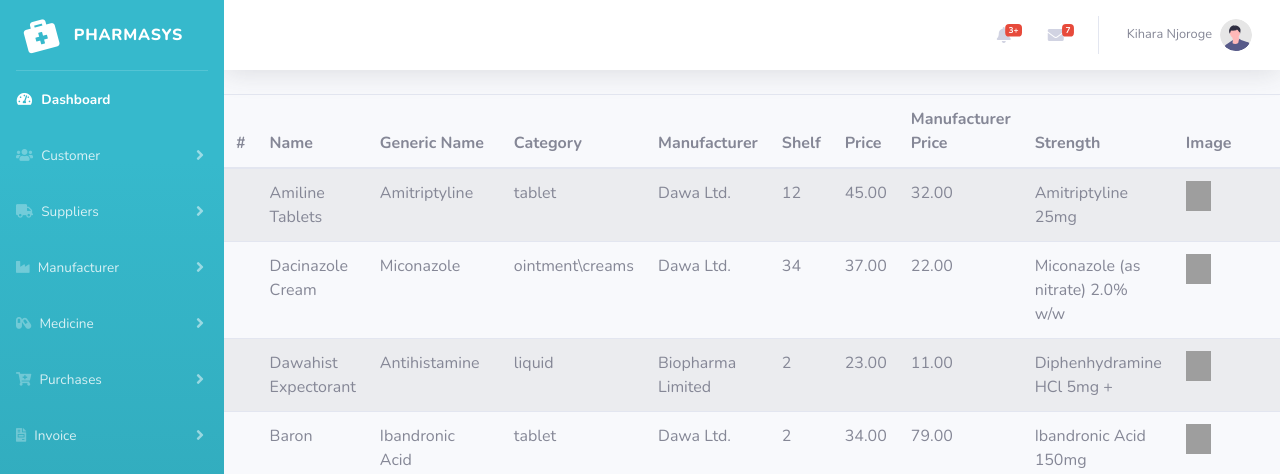
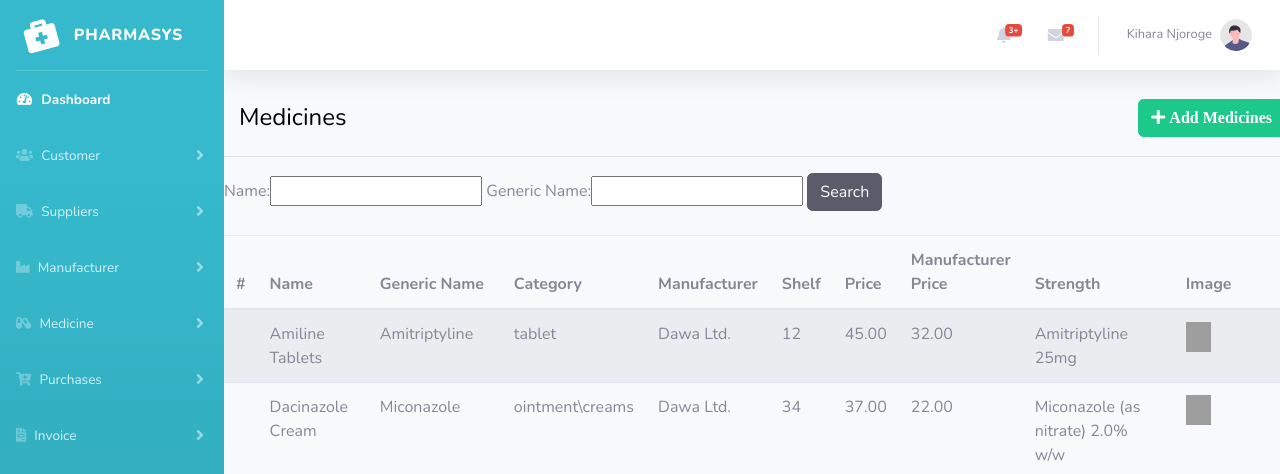
Before and after one commit to Kihara-Njoroge/pharmacy-management-system, a Django app: page /medicine_list/ in a window 1280 px wide. Shown: the top 474 px of the page. Run offline with Django 3.2, Linux system fonts and the light colour scheme; data comes from the database, SQL or seed files in the repository; both versions use the stored data as it was after the commit; some libraries are stand-ins or nearby versions; grey boxes are pictures that could not be loaded.

Commit message:
search functionality

```diff
--- /dev/null
+++ b/dashboard/filters.py
@@ -0,0 +1,62 @@
+import django_filters
+from django_filters import CharFilter, NumberFilter, DateFilter
+from .models import *
+
+
+class CustomerFilter(django_filters.FilterSet):
+    first_name = CharFilter(field_name='first_name',
+                            lookup_expr='icontains', label='First Name')
+    second_name = CharFilter(field_name='second_name',
+                             lookup_expr='icontains', label='Second Name')
+
+    class Meta:
+        model = Customer
+        fields = ['first_name', 'second_name']
+
+
+class SupplierFilter(django_filters.FilterSet):
+    name = CharFilter(field_name='name', lookup_expr='icontains', label='Name')
+
+    class Meta:
+        model = Supplier
+        fields = ['name']
+
+
+class ManufacturerFilter(django_filters.FilterSet):
+    name = CharFilter(field_name='name', lookup_expr='icontains', label='Name')
+
+    class Meta:
+        model = Supplier
+        fields = ['name']
+
+
+class MedicineFilter(django_filters.FilterSet):
+    name = CharFilter(field_name='name', lookup_expr='icontains', label='Name')
+    generic_name = CharFilter(
+        field_name='generic_name', lookup_expr='icontains', label='Generic Name')
+
+    class Meta:
+        model = Medicine
+        fields = ['name', 'generic_name']
+
+
+class PurchaseFilter(django_filters.FilterSet):
+    start_date = DateFilter(field_name='date_of_purchase',
+                            lookup_expr='gte', label='Start Date')
+    end_date = DateFilter(field_name='date_of_purchase',
+                          lookup_expr='lte', label='End Date')
+
+    class Meta:
+        model = Purchase
+        fields = ['status']
+
+
+class InvoiceFilter(django_filters.FilterSet):
+    start_date = DateFilter(field_name='date_created',
+                            lookup_expr='gte', label='Start Date')
+    end_date = DateFilter(field_name='date_created',
+                          lookup_expr='lte', label='End Date')
+
+    class Meta:
+        model = Invoice
+        fields = ['customer', 'status', ]
--- a/dashboard/models.py
+++ b/dashboard/models.py
@@ -82,7 +82,7 @@
     price = models.DecimalField(decimal_places=2, max_digits=7)
     manufacturer_price = models.DecimalField(decimal_places=2, max_digits=7)
     strength = models.CharField(max_length=254)
-    image = models.ImageField(null=True, blank=True)
+    image = models.ImageField(upload_to='images', null=True, blank=True)
 
     def __str__(self):
         return self.name
--- a/dashboard/templates/customers/customer_list.html
+++ b/dashboard/templates/customers/customer_list.html
@@ -9,6 +9,10 @@
     </button></a>
 </legend>
 <hr>
+<form method="get">
+  {{ myFilter.form }}
+  <button class="btn btn-dark rounded" type="submit">Search</button>
+</form><br>
 <table class="table table-striped">
 
   <thead>
@@ -29,7 +33,7 @@
     {% for customer in customer_obj %}
     <tr>
 
-        <th scope="row"1></th>
+      <th scope="row" 1></th>
       <td>{{customer.get_name}}</td>
       <td>{{customer.age}}</td>
       <td>{{customer.gender}}</td>
--- a/dashboard/templates/medicines/medicine_list.html
+++ b/dashboard/templates/medicines/medicine_list.html
@@ -2,8 +2,19 @@
 {% load static %}
 
 {% block content %}
-<table class="table table-striped">
 
+  <legend style="margin: 10px; padding: 5px; color: black;">Medicines
+    <a href="{% url 'add_medicine' %}">
+      <button type="submit" class="btn btn-success" style="float: right;">
+        <i class="fas fa-plus"> Add Medicines</i>
+      </button></a>
+  </legend>
+  <hr>
+  <form method="get">
+    {{ myFilter.form }}
+    <button class="btn btn-dark rounded" type="submit">Search</button>
+  </form><br>
+  <table class="table table-striped">
     <thead>
       <tr>
         <th scope="col">#</th>
--- a/dashboard/views.py
+++ b/dashboard/views.py
@@ -1,7 +1,9 @@
 from django.shortcuts import render, redirect
+from django.core.paginator import Paginator
 from .models import *
 from .forms import *
-from django.core.paginator import Paginator
+from .filters import *
+
 
 # Create your views here.
 
@@ -22,10 +24,14 @@
 def customerList(request):
     customers = Customer.objects.all()
 
+    myFilter = CustomerFilter(request.GET, queryset=customers)
+    customers = myFilter.qs
+
     paginator = Paginator(customers, 10)
     page_number = request.GET.get('page', 1)
     customer_obj = paginator.get_page(page_number)
-    context = {'customers': customers, 'customer_obj': customer_obj}
+    context = {'customers': customers,
+               'customer_obj': customer_obj, 'myFilter': myFilter}
     return render(request, 'customers\customer_list.html', context)
 
 
@@ -50,10 +56,15 @@
 # Suppliers
 def suppliersList(request):
     suppliers = Supplier.objects.all()
+
+    myFilter = SupplierFilter(request.GET, queryset=suppliers)
+    suppliers = myFilter.qs
+
     paginator = Paginator(suppliers, 10)
     page_number = request.GET.get('page', 1)
     page_obj = paginator.get_page(page_number)
-    context = {'suppliers': suppliers, 'page_obj': page_obj}
+    context = {'suppliers': suppliers,
+               'page_obj': page_obj, 'myFilter': myFilter}
     return render(request, 'suppliers\suppliers_list.html', context)
 
 
@@ -71,10 +82,13 @@
 # Manufacturer
 def manufacturersList(request):
     manufacturers = Manufacturer.objects.all()
+    myFilter = ManufacturerFilter(request.GET, queryset=manufacturers)
+    manufacturers = myFilter.qs
     paginator = Paginator(manufacturers, 10)
     page_number = request.GET.get('page', 1)
     page_obj = paginator.get_page(page_number)
-    context = {'manufacturers': manufacturers, 'page_obj': page_obj}
+    context = {'manufacturers': manufacturers,
+               'page_obj': page_obj, 'myFilter': myFilter}
     return render(request, 'manufacturers\manufacturers_list.html', context)
 
 
@@ -91,17 +105,21 @@
 
 def medicineList(request):
     medicines = Medicine.objects.all()
+
+    myFilter = MedicineFilter(request.GET, queryset=medicines)
+    medicines = myFilter.qs
     paginator = Paginator(medicines, 7)
     page_number = request.GET.get('page', 1)
     page_obj = paginator.get_page(page_number)
-    context = {'medicines': medicines, 'page_obj': page_obj}
+    context = {'medicines': medicines,
+               'page_obj': page_obj, 'myFilter': myFilter}
     return render(request, 'medicines\medicine_list.html', context)
 
 
 def addMedicine(request):
     form = MedicineForm()
     if request.method == 'POST':
-        form = MedicineForm(request.POST)
+        form = MedicineForm(request.POST, request.FILES)
         if form.is_valid():
             form.save()
             return redirect('medicine')
@@ -112,10 +130,13 @@
 # Invoice
 def invoiceList(request):
     invoices = Invoice.objects.all()
+    myFilter = InvoiceFilter(request.GET, queryset=invoices)
+    invoices = myFilter.qs
     paginator = Paginator(invoices, 10)
     page_number = request.GET.get('page', 1)
     page_obj = paginator.get_page(page_number)
-    context = {'invoices': invoices, 'page_obj': page_obj}
+    context = {'invoices': invoices,
+               'page_obj': page_obj, 'myFilter': myFilter}
     return render(request, 'invoices\invoices_list.html', context)
 
 
@@ -133,10 +154,13 @@
 # Purschases
 def purchaseList(request):
     purchases = Purchase.objects.all()
+    myFilter = PurchaseFilter(request.GET, queryset=purchases)
+    purchases = myFilter.qs
     paginator = Paginator(purchases, 10)
     page_number = request.GET.get('page', 1)
     page_obj = paginator.get_page(page_number)
-    context = {'purchases': purchases, 'page_obj': page_obj}
+    context = {'purchases': purchases,
+               'page_obj': page_obj, 'myFilter': myFilter}
 
     return render(request, 'purchases\purchases_list.html', context)
 
--- a/pharmaserve/settings.py
+++ b/pharmaserve/settings.py
@@ -40,7 +40,8 @@
 
     'dashboard',
 
-    'crispy_forms'
+    'crispy_forms',
+    'django_filters',
 
 ]
 
```
Also changed, not shown: dashboard/templates/invoices/invoices_list.html (+10 -5 lines), dashboard/templates/manufacturers/manufacturers_list.html (+11 -0 lines), dashboard/templates/medicines/medicine_add.html (+7 -2 lines), dashboard/templates/purchases/purchases_list.html (+10 -5 lines), dashboard/templates/suppliers/suppliers_list.html (+11 -0 lines), db.sqlite3. Lines whose indentation alone changed are shown as unchanged.
